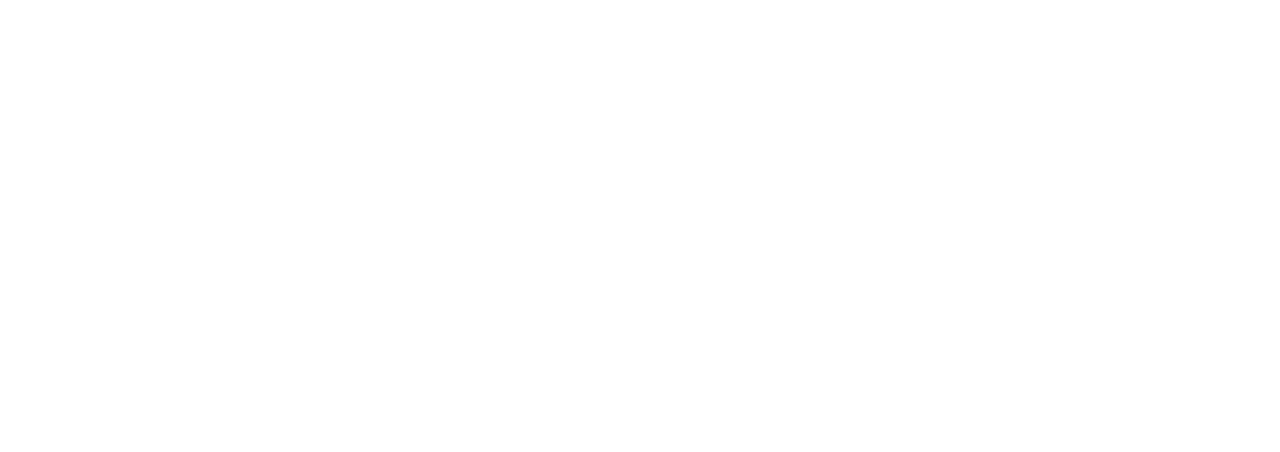
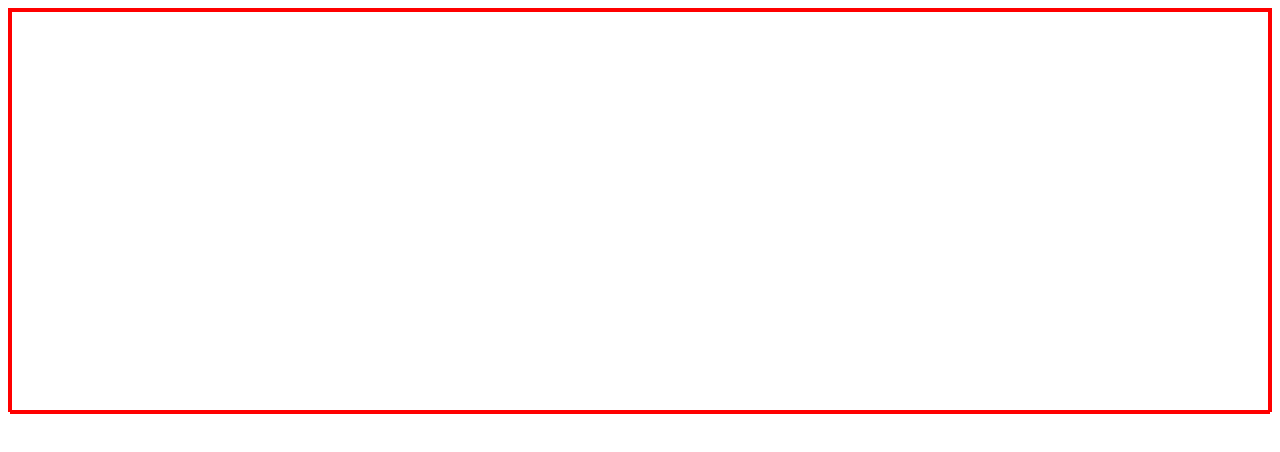
Before and after one commit to flo99o/Front_Tech, a React (Create React App) app: page / in a window 1280 px wide. Shown: the top 452 px of the page. Built offline with nearby package versions, Linux system fonts and the light colour scheme.

Commit message:
added components files

```diff
--- a/src/App.js
+++ b/src/App.js
@@ -1,9 +1,25 @@
+// Packages
 import React from 'react'
+import {
+  BrowserRouter as Router,
+  Route,
+  Switch
+} from 'react-router-dom'
+
+// Components
+import Homepage from './pages/Homepage'
 
 const App = () => {
 
   return (
-    <div></div>
+    <div className="global_container">
+
+    <Router>
+      <Switch>
+        <Route exact path="/" component={Homepage} />
+      </Switch>
+    </Router>
+    </div>
   )
 }
 
--- /dev/null
+++ b/src/css/style.css
@@ -0,0 +1,9 @@
+.global_container{
+    border: red 2px solid ;
+    height: 25rem;
+}
+
+
+.testttjkrnkf {
+ border: 2px solid 4rem;
+}
--- a/src/index.css
+++ /dev/null
@@ -1,13 +0,0 @@
-body {
-  margin: 0;
-  font-family: -apple-system, BlinkMacSystemFont, 'Segoe UI', 'Roboto', 'Oxygen',
-    'Ubuntu', 'Cantarell', 'Fira Sans', 'Droid Sans', 'Helvetica Neue',
-    sans-serif;
-  -webkit-font-smoothing: antialiased;
-  -moz-osx-font-smoothing: grayscale;
-}
-
-code {
-  font-family: source-code-pro, Menlo, Monaco, Consolas, 'Courier New',
-    monospace;
-}
--- a/src/index.js
+++ b/src/index.js
@@ -1,7 +1,7 @@
 import React from 'react';
 import ReactDOM from 'react-dom';
-import './index.css';
 import App from './App';
+import './css/style.css'
 import * as serviceWorker from './serviceWorker';
 
 ReactDOM.render(
--- /dev/null
+++ b/src/pages/Homepage.js
@@ -0,0 +1,11 @@
+import React from 'react'
+
+ const Homepage = () => {
+    return (
+        <div className="global_container global_container--homepage">
+            <h1 className=""></h1>
+        </div>
+    )
+}
+
+export default Homepage
```
Also changed, not shown: src/components/Comments.js (added), src/components/Footer.js (added), src/components/Hero.js (added), src/components/Job.js (added).
